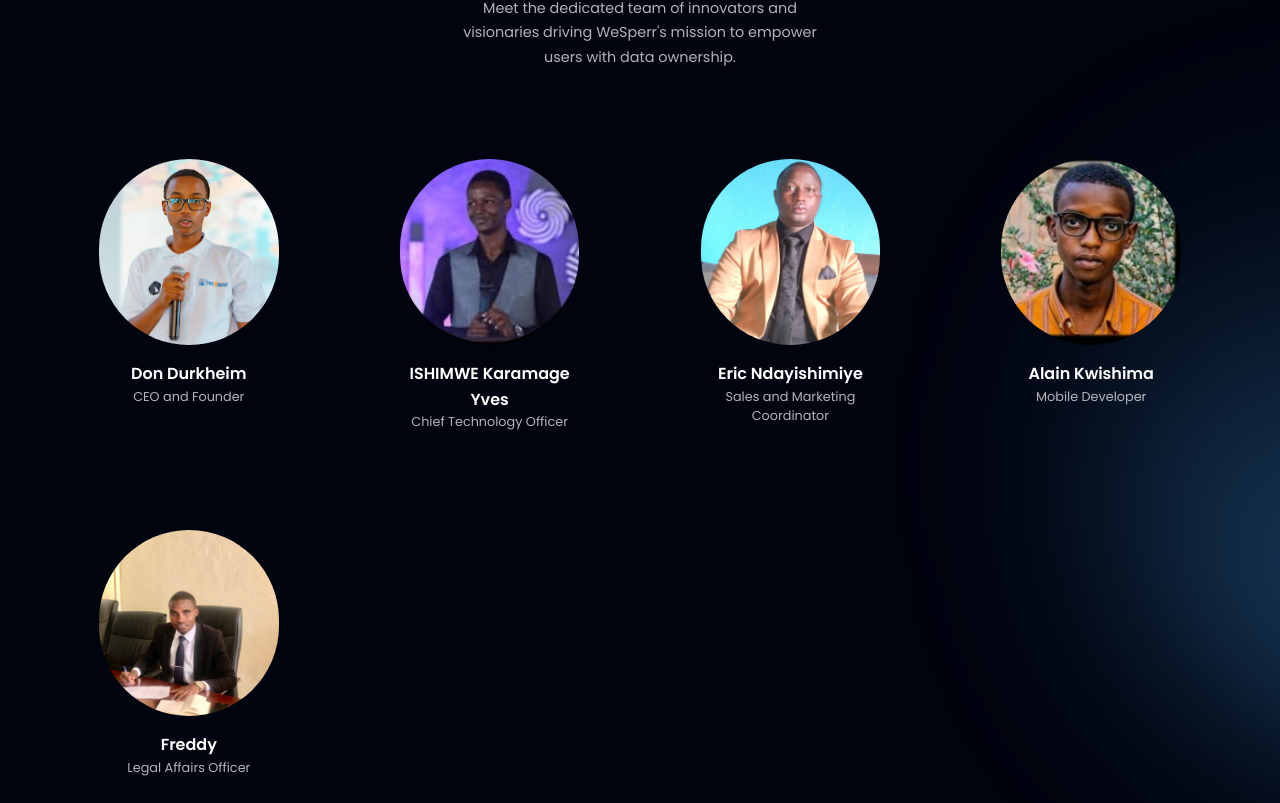
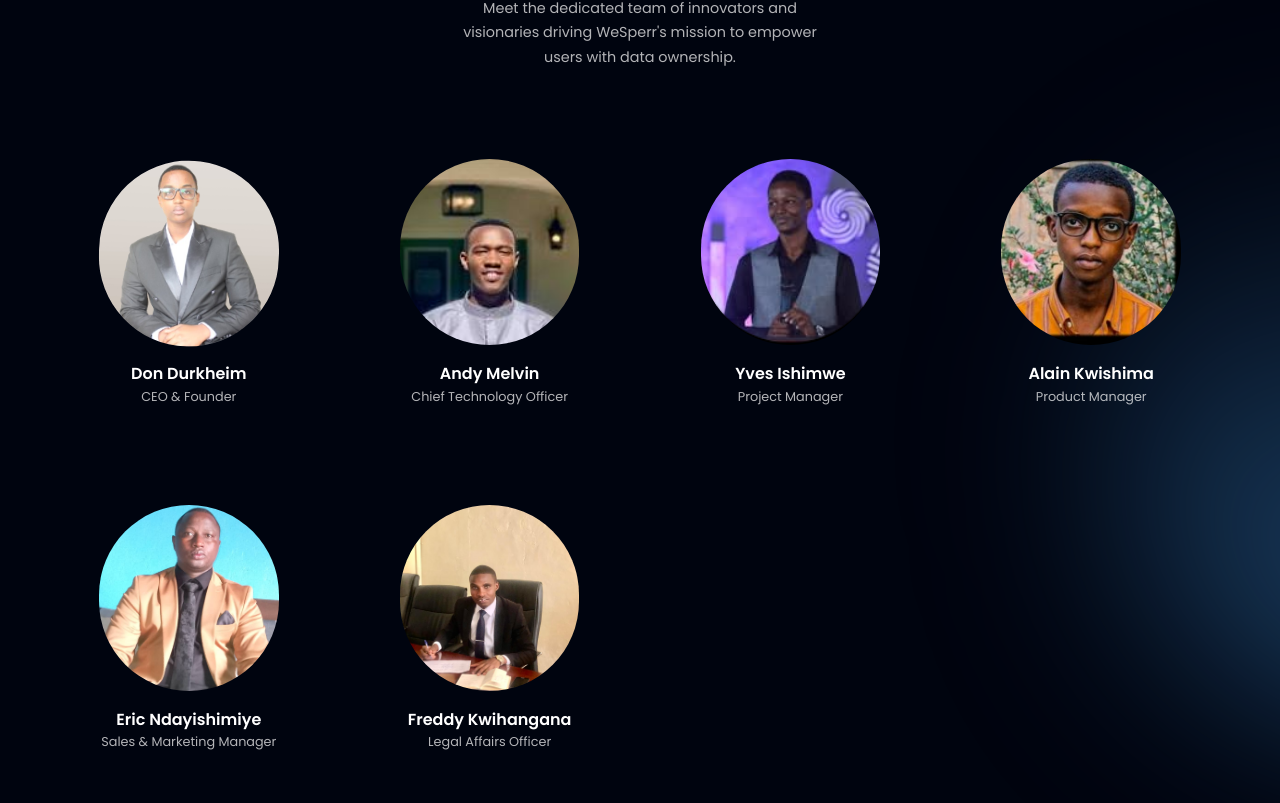
Before and after one commit to DonDurkheim/wesperr-web, a React (Vite) app: page / in a window 1280 px wide. Shown: the part 2477-3280 px from the top of the page. Built offline with nearby package versions, Linux system fonts and the light colour scheme.

Commit message:
team updates added andy

```diff
--- a/src/assets/index.js
+++ b/src/assets/index.js
@@ -19,6 +19,8 @@ import instagram from "./instagram.svg";
 import linkedin from "./linkedin.svg";
 import twitter from "./twitter.svg";
 import don from "./don.png";
+import don_updated from "./don_updated.png";
+import andy from "./andy.jpg";
 import yves from "./yves.png";
 import eric from "./eric.jpg";
 import Alain from "./Alain.jpg";
@@ -56,6 +58,8 @@ export {
   linkedin,
   twitter,
   don,
+  don_updated,
+  andy,
   yves,
   eric,
   Alain,
--- a/src/components/FeedbackCard.jsx
+++ b/src/components/FeedbackCard.jsx
@@ -13,6 +13,7 @@ const FeedbackCard = ({ name, title, img }) => (
       src={img}
       alt={name}
       className="w-[240px] h-[240px] rounded-full object-cover border-4 border-transparent group-hover:border-secondary transition-all duration-300"
+      style={name === "Don Durkheim" ? { transform: "rotate(1.7deg) translateY(2px)" } : {}}
       whileHover={{ scale: 1.1 }}
     />
     <div className="mt-4">
--- a/src/constants/index.js
+++ b/src/constants/index.js
@@ -1,4 +1,4 @@
-import { don, yves, eric, Alain, freddy, facebook, instagram, linkedin, twitter, airbnb, binance, coinbase, dropbox, send, shield, star  } from "../assets";
+import { don, don_updated, andy, yves, eric, Alain, freddy, facebook, instagram, linkedin, twitter, airbnb, binance, coinbase, dropbox, send, shield, star  } from "../assets";
 
 export const navLinks = [
   {
@@ -47,40 +47,48 @@ export const feedback = [
   {
     id: "feedback-1",
     content:
-      "CEO and Founder",
+      "CEO & Founder",
     name: "Don Durkheim",
-    title: "CEO and Founder",
-    img: don,
+    title: "CEO & Founder",
+    img: don_updated,
   },
   {
     id: "feedback-2",
     content:
       "Chief Technology Officer",
-    name: "ISHIMWE Karamage Yves",
+    name: "Andy Melvin",
     title: "Chief Technology Officer",
-    img: yves,
+    img: andy,
   },
   {
     id: "feedback-3",
     content:
-      "Sales and Marketing Coordinator",
-    name: "Eric Ndayishimiye",
-    title: "Sales and Marketing Coordinator",
-    img: eric,
+      "Project Manager",
+    name: "Yves Ishimwe",
+    title: "Project Manager",
+    img: yves,
   },
   {
     id: "feedback-4",
     content:
-      "Mobile Developer",
+      "Product Manager",
     name: "Alain Kwishima",
-    title: "Mobile Developer",
+    title: "Product Manager",
     img: Alain,
   },
   {
     id: "feedback-5",
     content:
+      "Sales & Marketing Manager",
+    name: "Eric Ndayishimiye",
+    title: "Sales & Marketing Manager",
+    img: eric,
+  },
+  {
+    id: "feedback-6",
+    content:
       "Legal Affairs Officer",
-    name: "Freddy",
+    name: "Freddy Kwihangana",
     title: "Legal Affairs Officer",
     img: freddy,
   },
```
Also changed, not shown: src/assets/andy.jpg (added), src/assets/don_updated.png (added).
